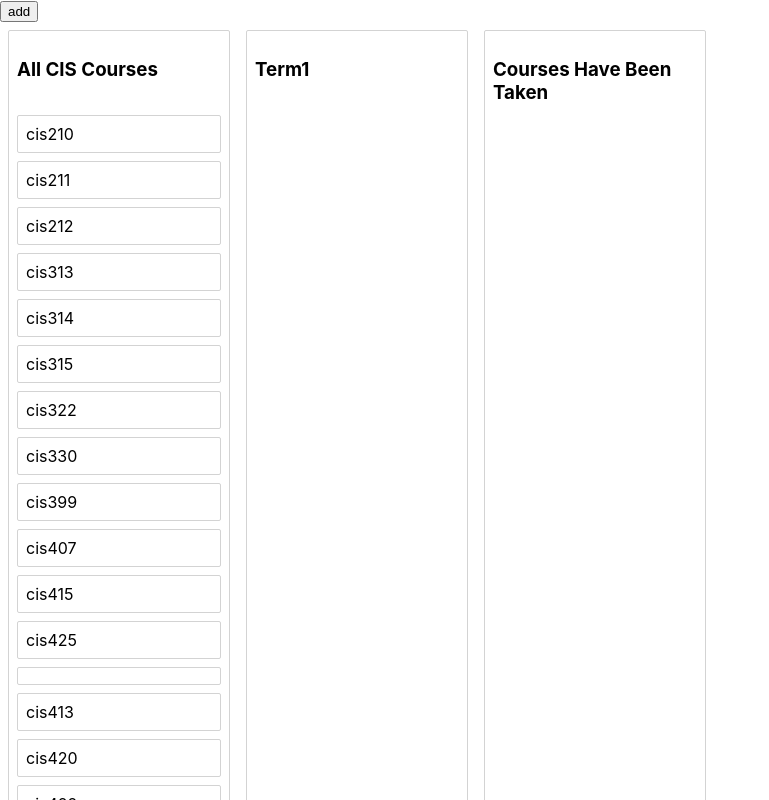
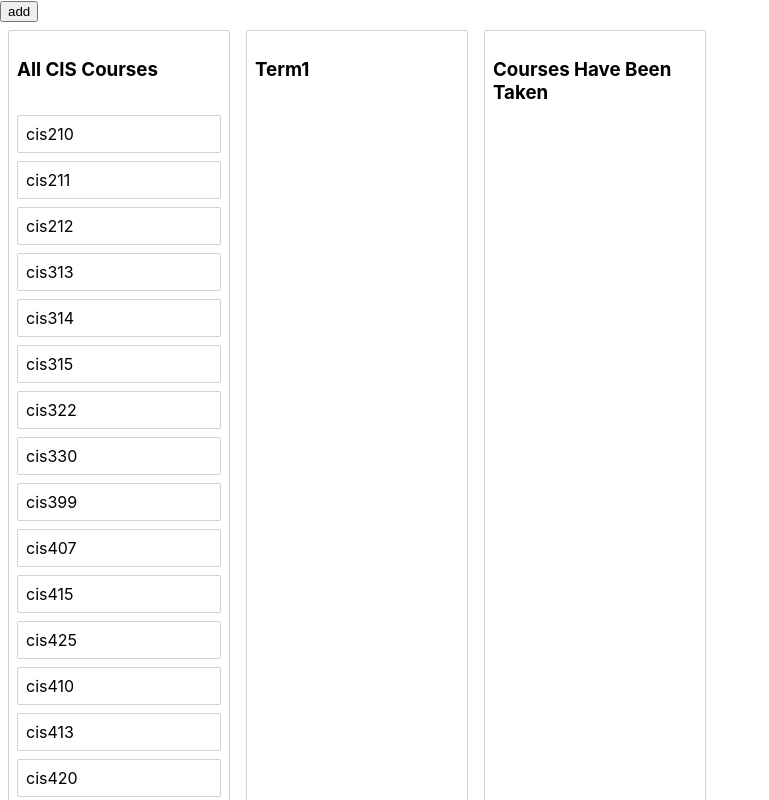
Before and after one commit to zetelight/InsomniHack, a React (Create React App) app: page / in a window 1280 px wide. Shown: the top 800 px of the page, without its empty margins (0-769 px from the left). Built offline with nearby package versions, Linux system fonts and the light colour scheme.

Commit message:
add missied prop

```diff
--- a/src/initial-data.js
+++ b/src/initial-data.js
@@ -99,6 +99,7 @@ const initialData = {
         'cis410':
         {
             id: 'cis410',
+            content: 'cis410',
             isMoveble: false,
             context: 'Different Topics.',
             preReq: []
```
